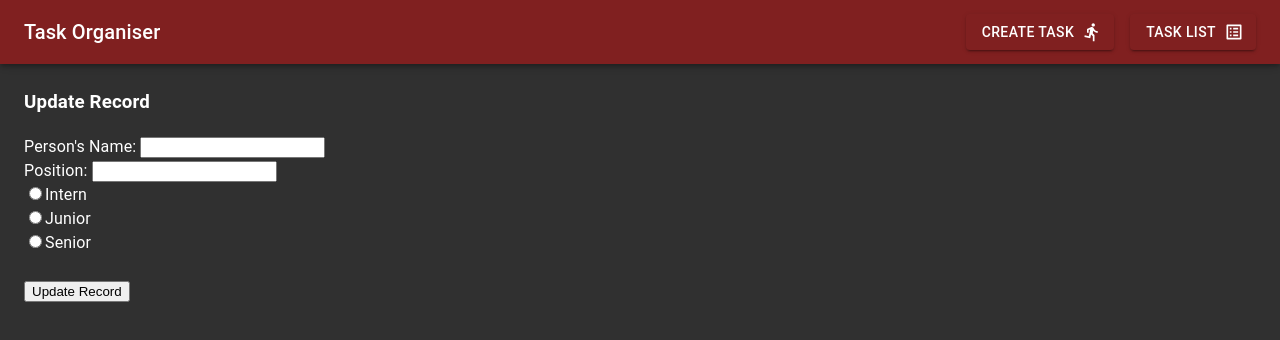
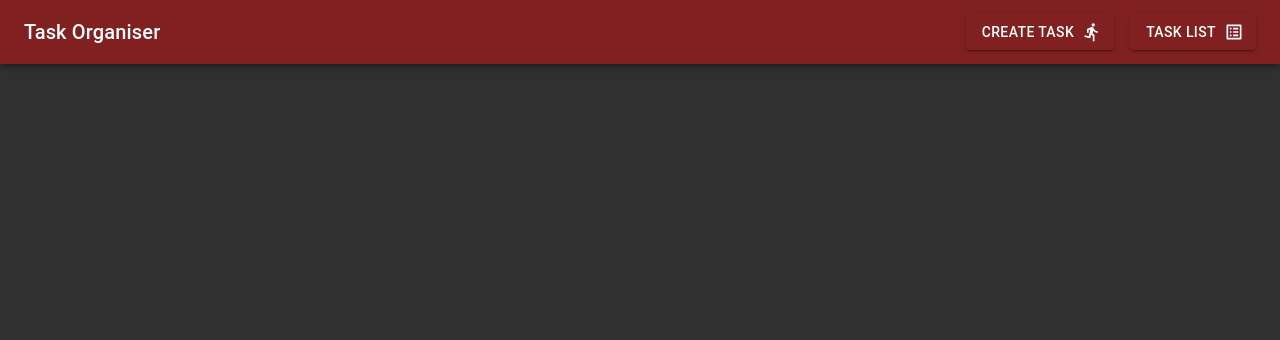
Before and after one commit to DamienBates/Task-Organiser, a React (Create React App) app in the folder mern/client/: page /Edit/1 in a window 1280 px wide. Shown: the top 340 px of the page. Built offline with nearby package versions, Linux system fonts and the light colour scheme; no server answers.

Commit message:
Removed Edit to repurpose it using functional components
Class syntax based edit removed so that I can create one using ES6 functional components.

```diff
--- a/mern/client/src/App.tsx
+++ b/mern/client/src/App.tsx
@@ -3,7 +3,6 @@ import NavBar from "./components/NavBar";
 import Home from "./components/Home";
 import CreateTask from "./components/CreateTask";
 import ReadTask from "./components/ReadTask";
-import Edit from "./components/CRUD/Edit";
 import { ThemeProvider } from "@emotion/react";
 import CustomTheme from "./components/CustomTheme";
 
@@ -16,7 +15,6 @@ const App = () => {
           <Routes>
             <Route path="/" element={<Home />} />
             <Route path="/CreateTask" element={<CreateTask />} />
-            <Route path="/Edit/:id" element={<Edit />}></Route>
             <Route path="/ReadTask" element={<ReadTask />} />
           </Routes>
         </div>
--- a/mern/client/src/components/CRUD/Edit.tsx
+++ /dev/null
@@ -1,159 +0,0 @@
-import { ChangeEvent, Component } from "react";
-// This will require to npm install axios
-import axios from 'axios';
-
-interface MyProps { }
-interface MyState {
-    task: string,
-    comments: string,
-    priority: string,
-    records: Array<string>
-}
-
-class Edit extends Component<MyProps, MyState> {
-    constructor(props: any) {
-        super(props);
-
-        this.onChangePersonName = this.onChangePersonName.bind(this);
-        this.onChangePersonPosition = this.onChangePersonPosition.bind(this);
-        this.onChangePersonLevel = this.onChangePersonLevel.bind(this);
-        this.onSubmit = this.onSubmit.bind(this);
-
-        this.state = {
-            task: "",
-            comments: "",
-            priority: "",
-            records: [],
-        };
-    }
-
-    componentDidMount() {
-        axios
-            .get(`http://localhost:5000/Edit/id:`)
-            .then((response) => {
-                this.setState({
-                    task: response.data.task,
-                    comments: response.data.comments,
-                    priority: response.data.priority,
-                });
-            })
-            .catch(function (error) {
-                console.log(error);
-            });
-    }
-
-    onChangePersonName(e: ChangeEvent<HTMLInputElement>) {
-        this.setState({
-            task: e.target.value,
-        });
-    }
-
-    onChangePersonPosition(e: ChangeEvent<HTMLInputElement>) {
-        this.setState({
-            comments: e.target.value,
-        });
-    }
-
-    onChangePersonLevel(e: ChangeEvent<HTMLInputElement>) {
-        this.setState({
-            priority: e.target.value,
-        });
-    }
-
-    onSubmit(e: ChangeEvent<HTMLInputElement>) {
-        e.preventDefault();
-        const newEditedperson = {
-            task: this.state.task,
-            comments: this.state.comments,
-            priority: this.state.priority,
-        };
-        console.log(newEditedperson);
-
-        axios
-            .post(
-                `http://localhost:5000/update/id:`,
-                newEditedperson
-            )
-            .then((res) => console.log(res.data));
-    }
-
-    render() {
-        return (
-            <div>
-                <h3>Update Record</h3>
-                <form onSubmit={() => this.onSubmit}>
-                    <div className="form-group">
-                        <label>Person's Name: </label>
-                        <input
-                            type="text"
-                            className="form-control"
-                            value={this.state.task}
-                            onChange={this.onChangePersonName}
-                        />
-                    </div>
-                    <div className="form-group">
-                        <label>Position: </label>
-                        <input
-                            type="text"
-                            className="form-control"
-                            value={this.state.comments}
-                            onChange={this.onChangePersonPosition}
-                        />
-                    </div>
-                    <div className="form-group">
-                        <div className="form-check form-check-inline">
-                            <input
-                                className="form-check-input"
-                                type="radio"
-                                name="priorityOptions"
-                                id="priorityLow"
-                                value="Intern"
-                                checked={this.state.priority === "Intern"}
-                                onChange={this.onChangePersonLevel}
-                            />
-                            <label className="form-check-label">Intern</label>
-                        </div>
-                        <div className="form-check form-check-inline">
-                            <input
-                                className="form-check-input"
-                                type="radio"
-                                name="priorityOptions"
-                                id="priorityMedium"
-                                value="Junior"
-                                checked={this.state.priority === "Junior"}
-                                onChange={this.onChangePersonLevel}
-                            />
-                            <label className="form-check-label">Junior</label>
-                        </div>
-                        <div className="form-check form-check-inline">
-                            <input
-                                className="form-check-input"
-                                type="radio"
-                                name="priorityOptions"
-                                id="priorityHigh"
-                                value="Senior"
-                                checked={this.state.priority === "Senior"}
-                                onChange={this.onChangePersonLevel}
-                            />
-                            <label className="form-check-label">Senior</label>
-                        </div>
-                    </div>
-                    <br />
-
-                    <div className="form-group">
-                        <input
-                            type="submit"
-                            value="Update Record"
-                            className="btn btn-primary"
-                        />
-                    </div>
-                </form>
-            </div>
-        );
-    }
-}
-
-// You can get access to the history object's properties and the closest <Route>'s match via the withRouter
-// higher-order component. This makes it easier for us to edit our records.
-
-export default Edit;
```
Also changed, not shown: 1 other file (tests, documents, lock files or other folders).
